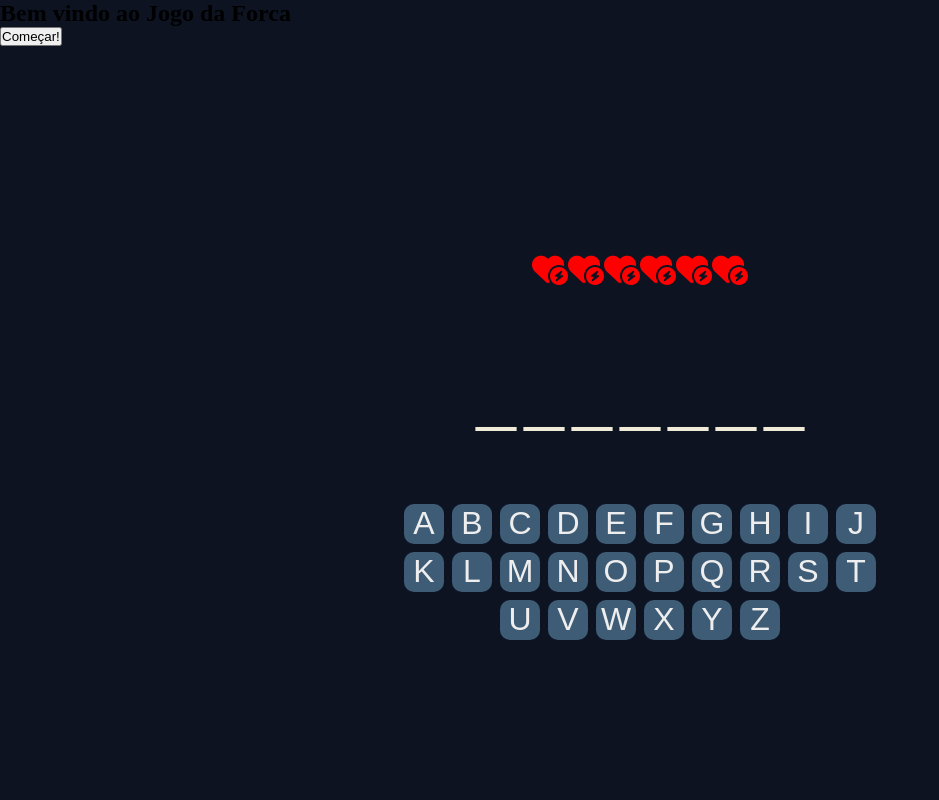
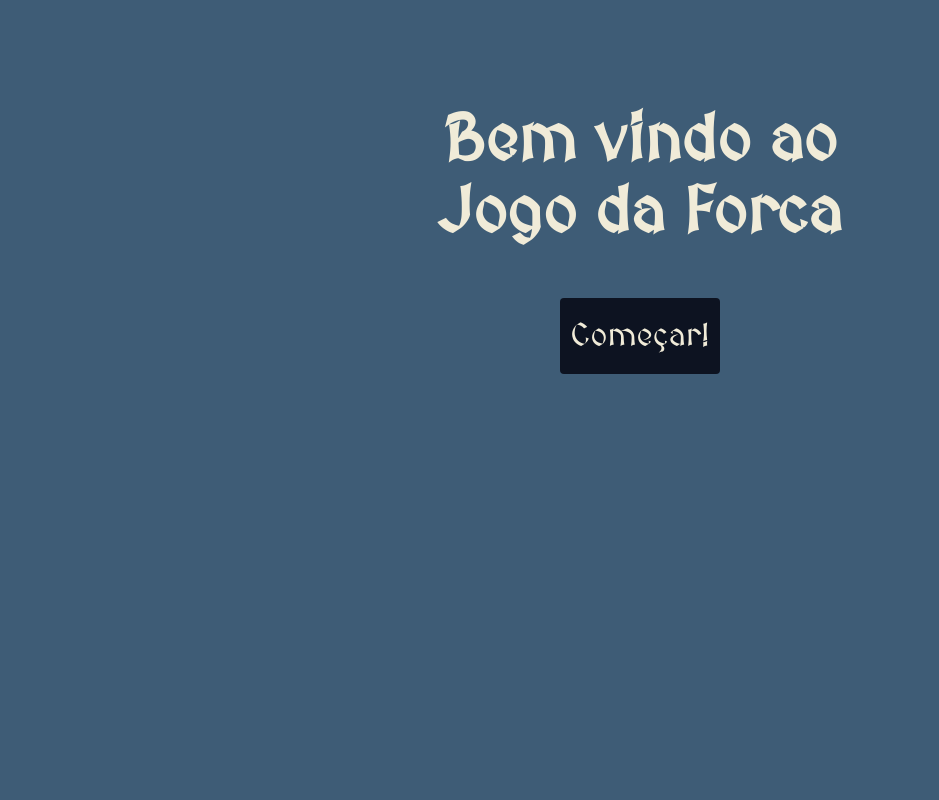
Before and after one commit to lesYeauxSansVisage/jogo-da-forca-aplicativo, a plain HTML site: page index.html in a window 1280 px wide. Shown: the top 800 px of the page, without its empty margins (0-939 px from the left). Drawn offline with Linux system fonts and the light colour scheme.

Commit message:
added the styles for the start section

```diff
--- a/style.css
+++ b/style.css
@@ -1,3 +1,5 @@
+@import url("https://fonts.googleapis.com/css2?family=MedievalSharp&display=swap");
+
 * {
   padding: 0;
   margin: 0;
@@ -8,16 +10,69 @@
   --main-color: #0d1321;
   --secondary-color: #3e5c76;
   --font-color: #f0ebd8;
+  --wrong-button-color: rgb(118, 31, 31);
+  --right-button-color: rgb(60, 108, 46);
 }
 
 body {
+  font-family: "MedievalSharp", cursive;
+
   min-height: 100vh;
 
   background-color: var(--main-color);
+
+  overflow: hidden;
+}
+
+.start-section {
+  height: 100vh;
+  background-color: var(--secondary-color);
+  color: var(--font-color);
+  position: relative;
+}
+
+.start-section__text-box {
+  position: absolute;
+  top: 30%;
+  left: 50%;
+  transform: translate(-50%, -50%);
+  display: flex;
+  flex-direction: column;
+  align-items: center;
+  justify-content: center;
+  gap: 3rem;
+
+  width: 80%;
+  max-width: 500px;
+}
+
+.start-section__title {
+  font-size: 4rem;
+  text-align: center;
+}
+
+.start-section__start-button {
+  border: none;
+  color: var(--font-color);
+  font-size: 2rem;
+  font-family: inherit;
+  background-color: var(--main-color);
+  padding: 20px 10px;
+  border-radius: 4px;
+  cursor: pointer;
+
+  transition: all 0.4s ease-in-out;
+}
+
+.start-section__start-button:hover,
+.start-section__start-button:active {
+  background-color: var(--font-color);
+  color: var(--secondary-color);
+  padding: 30px 20px;
+  letter-spacing: 3px;
 }
 
 .game-section {
-  width: 100vw;
   height: 100vh;
 
   display: flex;
@@ -38,7 +93,8 @@ body {
 .game-letters {
   display: flex;
   gap: 0.5rem;
-  width: 500px;
+  width: 60%;
+  max-width: 500px;
   flex-wrap: wrap;
   align-items: center;
   justify-content: center;
@@ -62,13 +118,13 @@ body {
 
 .vidas i {
   font-size: 2rem;
-  color: #f00;
+  color: var(--secondary-color);
 }
 
 .letter-button.correct {
-  background-color: green;
+  background-color: var(--right-button-color);
 }
 
 .letter-button.wrong {
-  background-color: #f00;
+  background-color: var(--wrong-button-color);
 }
```
